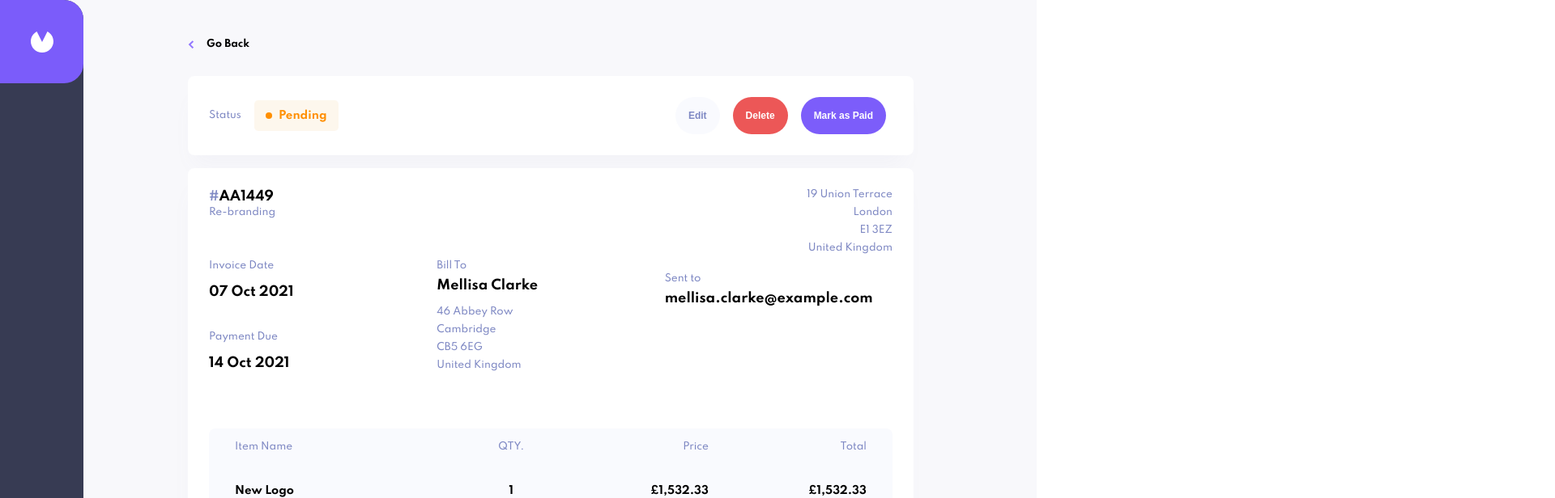
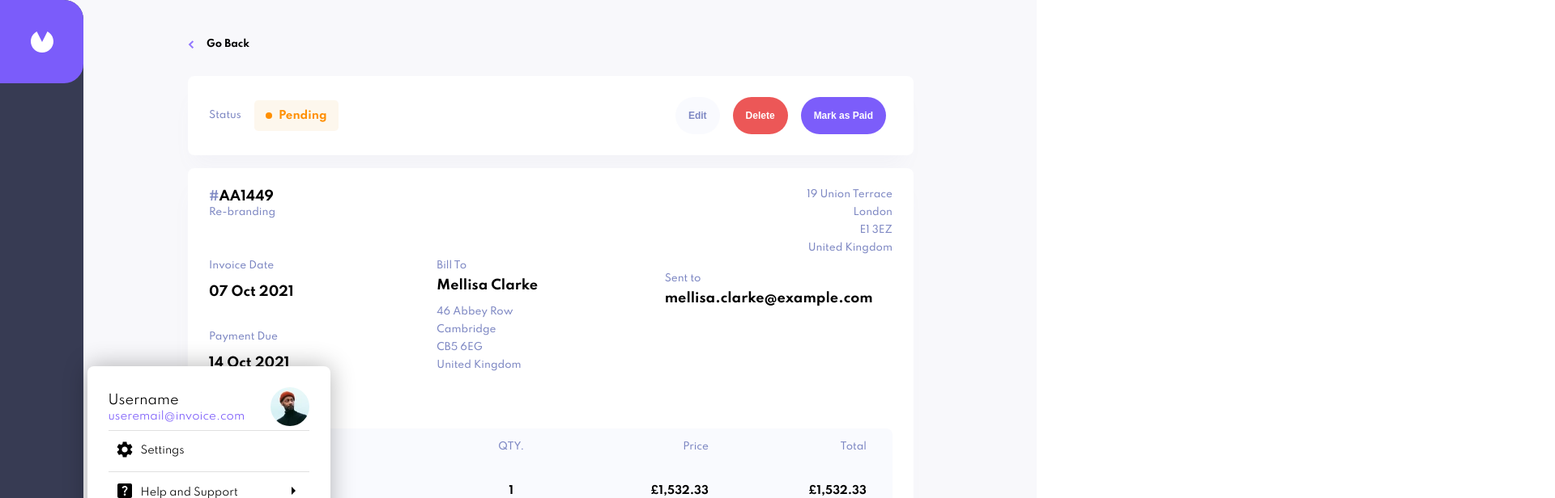
Before and after one commit to kofinartey/invoice-app, a React (Create React App) app: page /invoice/AA1449 in a window 1280 px wide. Both pictures are taken after a click on the picture 51 px from the left and 748 px from the top of the page. Shown: the top 616 px of the page at 81% size, 1920 px wide, since content can reach past the window. Built offline with nearby package versions, Linux system fonts and the light colour scheme.

Commit message:
Added avatar and dropdown menu

```diff
--- a/package.json
+++ b/package.json
@@ -3,8 +3,12 @@
   "version": "0.1.0",
   "private": true,
   "dependencies": {
+    "@emotion/react": "^11.4.1",
+    "@emotion/styled": "^11.3.0",
     "@hookform/resolvers": "^2.7.1",
     "@material-ui/core": "^4.12.2",
+    "@mui/icons-material": "^5.0.0",
+    "@mui/material": "^5.0.0",
     "@testing-library/jest-dom": "^5.14.1",
     "@testing-library/react": "^11.2.7",
     "@testing-library/user-event": "^12.8.3",
--- a/src/InvoiceApp.js
+++ b/src/InvoiceApp.js
@@ -31,8 +31,8 @@ function InvoiceApp() {
               <InvoiceDetails id={routeProps.match.params.id} {...routeProps} />
             )}
           />
+          <Notification />
         </Switch>
-        <Notification />
       </AnimatePresence>
 
       {/* <InvoiceForm /> */}
--- a/src/InvoiceAppStyles.js
+++ b/src/InvoiceAppStyles.js
@@ -8,6 +8,14 @@ const InvoiceAppStyles = makeStyles({
     flexDirection: "column",
     transition: "all .3s ease-out",
     overflowX: "hidden",
+    "&::-webkit-scrollbar": {
+      width: ".5rem",
+      height: "2rem",
+    },
+    "&::-webkit-scrollbar-thumb": {
+      backgroundColor: "#7C5DFA",
+      borderRadius: "3rem",
+    },
   },
   Appbar: {
     width: "100%",
--- a/src/components/appbar/Appbar.js
+++ b/src/components/appbar/Appbar.js
@@ -2,12 +2,12 @@ import React from "react";
 import { useSelector, useDispatch } from "react-redux";
 import { switchTheme } from "../../redux/theme/themeAction";
 
+import Avatar from "../avatar/Avatar";
 import AppbarStyles from "./AppbarStyles";
 import { IconButton } from "@material-ui/core";
 import logo from "../../assets/logo.svg";
 import sun from "../../assets/icon-sun.svg";
 import moon from "../../assets/icon-moon.svg";
-import avatar from "../../assets/image-avatar.jpg";
 
 function Appbar(props) {
   const classes = AppbarStyles();
@@ -33,7 +33,7 @@ function Appbar(props) {
         </div>
         <div className={classes.divider}></div>
         <div className={classes.container}>
-          <img className={classes.avatar} src={avatar} alt="avatar" />
+          <Avatar />
         </div>
       </div>
     </div>
--- a/src/components/appbar/AppbarStyles.js
+++ b/src/components/appbar/AppbarStyles.js
@@ -37,10 +37,6 @@ const AppbarStyles = makeStyles({
     width: "1px",
     height: "4.5rem",
     backgroundColor: "#494E6E",
-  },
-  avatar: {
-    width: "2rem",
-    borderRadius: "50%",
   },
 
   "@media(min-width: 48rem)": {
--- /dev/null
+++ b/src/components/avatar/Avatar.js
@@ -0,0 +1,156 @@
+import React, { useState } from "react";
+import { useSelector, useDispatch } from "react-redux";
+import { AnimatePresence, motion } from "framer-motion";
+import { Link } from "react-router-dom";
+import { switchTheme } from "../../redux/theme/themeAction";
+import avatar from "../../assets/image-avatar.jpg";
+import Card from "../shared_components/Card";
+import AvatarStyles from "./AvatarStyles";
+import SettingsIcon from "@mui/icons-material/Settings";
+import LogoutIcon from "@mui/icons-material/Logout";
+import ArrowRightIcon from "@mui/icons-material/ArrowRight";
+import ArrowBackIcon from "@mui/icons-material/ArrowBack";
+import HelpCenterIcon from "@mui/icons-material/HelpCenter";
+import Divider from "@mui/material/Divider";
+import WbSunnyIcon from "@mui/icons-material/WbSunny";
+import ModeNightIcon from "@mui/icons-material/ModeNight";
+
+const DropDownMenu = (props) => {
+  const classes = AvatarStyles();
+  const darkTheme = useSelector((state) => state.theme);
+  return (
+    <motion.div
+      className={classes.DropDownMenu}
+      style={{ color: darkTheme && "white" }}
+    >
+      <Card style={{ boxShadow: "0 0 30px rgba(0,0,0,0.3)" }}>
+        {props.children}
+      </Card>
+    </motion.div>
+  );
+};
+
+const DropDownItem = (props) => {
+  const classes = AvatarStyles();
+
+  return (
+    <div className={classes.DropDownItem} onClick={props.onClick}>
+      <span>{props.leftIcon}</span>
+      <p>{props.children}</p>
+      <span>{props.rightIcon}</span>
+    </div>
+  );
+};
+
+function Avatar() {
+  const classes = AvatarStyles();
+  const [open, setOpen] = useState(false);
+  const [menu, setMenu] = useState("main");
+  const darkTheme = useSelector((state) => state.theme);
+  const dispatch = useDispatch();
+
+  const toggleMenu = () => {
+    setOpen(!open);
+    setMenu("main");
+  };
+
+  return (
+    <div className={classes.Avatar}>
+      <img
+        className={classes.avatar_img}
+        src={avatar}
+        alt="avatar"
+        onClick={toggleMenu}
+      />
+      <div>
+        {open && (
+          <>
+            <div
+              className={classes.overlay}
+              onClick={() => {
+                setOpen(!open);
+              }}
+            ></div>
+            <DropDownMenu>
+              {/* main menu */}
+              {menu === "main" && (
+                <motion.div
+                  initial={{ x: -20 }}
+                  animate={{ x: 0 }}
+                  exit={{ x: 100 }}
+                  style={{ overflowX: "hidden" }}
+                >
+                  <div className={classes.username}>
+                    <div>
+                      <p>Username</p>
+                      <small>useremail@invoice.com</small>
+                    </div>
+                    <div>
+                      <img src={avatar} alt="" className={classes.avatar_img} />
+                    </div>
+                  </div>
+                  <Divider style={{ color: darkTheme && "red" }} />
+                  <Link
+                    to="#"
+                    style={{ color: darkTheme ? "white" : "black" }}
+                    onClick={toggleMenu}
+                  >
+                    <DropDownItem text="Settings" leftIcon={<SettingsIcon />}>
+                      Settings
+                    </DropDownItem>
+                  </Link>
+                  <Divider />
+                  <DropDownItem
+                    leftIcon={<HelpCenterIcon />}
+                    rightIcon={<ArrowRightIcon />}
+                    onClick={() => {
+                      setMenu("help");
+                    }}
+                  >
+                    Help and Support
+                  </DropDownItem>
+                  <Divider />
+                  <DropDownItem
+                    leftIcon={darkTheme ? <WbSunnyIcon /> : <ModeNightIcon />}
+                    onClick={() => {
+                      dispatch(switchTheme());
+                    }}
+                  >
+                    {darkTheme ? "Light Mode" : "Dark Mode"}
+                  </DropDownItem>
+                  <DropDownItem leftIcon={<LogoutIcon />}>
+                    Sign Out
+                  </DropDownItem>
+                </motion.div>
+              )}
+              {/* Help Menu */}
+              {menu === "help" && (
+                <AnimatePresence>
+                  <motion.div
+                    // key="help"
+                    initial={{ x: 100 }}
+                    animate={{ x: 0 }}
+                    exit={{ x: 100 }}
+                  >
+                    <DropDownItem
+                      leftIcon={<ArrowBackIcon />}
+                      onClick={() => setMenu("main")}
+                    />
+                    <Divider />
+                    <DropDownItem>Report a problem</DropDownItem>
+                    <Divider />
+                    <DropDownItem>Support Inbox</DropDownItem>
+                    <Divider />
+                    <DropDownItem>Help Center</DropDownItem>
+                  </motion.div>
+                </AnimatePresence>
+              )}
+            </DropDownMenu>
+          </>
+        )}
+      </div>
+    </div>
+  );
+}
+
+export default Avatar;
--- /dev/null
+++ b/src/components/avatar/AvatarStyles.js
@@ -0,0 +1,67 @@
+import { makeStyles } from "@material-ui/core";
+
+const AvatarStyles = makeStyles({
+  Avatar: {
+    position: "relative",
+  },
+  overlay: {
+    width: "100vw",
+    height: "100vh",
+    position: "fixed",
+    left: "0",
+    top: "0",
+  },
+  avatar_img: {
+    width: "3rem",
+    borderRadius: "50%",
+  },
+  DropDownMenu: {
+    position: "absolute",
+    // top: "-10rem",
+    // right: "-14rem",
+    top: "3rem",
+    right: "0",
+    display: "flex",
+    justifyContent: "flex-start",
+  },
+  DropDownItem: {
+    fontSize: "0.8rem",
+    padding: "0.5rem ",
+    margin: "0.2rem 0",
+    display: "flex",
+    alignItems: "center",
+    borderRadius: "0.5rem",
+    cursor: "pointer",
+    "& p": {
+      margin: "0 0.5rem",
+      whiteSpace: "nowrap",
+    },
+    "& span:nth-of-type(2)": {
+      marginLeft: "auto",
+    },
+    "&:hover": {
+      backgroundColor: "rgba(124,93,230,0.1)",
+    },
+  },
+  username: {
+    display: "flex",
+    alignItems: "center",
+    "& div:nth-of-type(1)": {
+      marginRight: "2rem",
+    },
+    "& small": {
+      color: "#7C5DFA",
+    },
+  },
+
+  "@media(min-width: 64rem)": {
+    DropDownMenu: {
+      bottom: "0",
+      left: "5rem",
+      right: "unset",
+      top: "unset",
+    },
+  },
+});
+
+export default AvatarStyles;
--- a/src/components/invoice_details/InvoiceDetailsStyles.js
+++ b/src/components/invoice_details/InvoiceDetailsStyles.js
@@ -8,6 +8,7 @@ const InvoiceDetailsStyles = makeStyles({
     alignItems: "center",
     marginTop: "4.5rem",
     width: "100%",
+    // overflowX: "hidden",
     "& p": {
       fontSize: "0.75rem",
       fontWeight: "500",
--- a/src/components/invoice_form/InvoiceFormStyles.js
+++ b/src/components/invoice_form/InvoiceFormStyles.js
@@ -6,6 +6,7 @@ const InvoiceFormStyles = makeStyles({
     height: "100%",
     position: "fixed",
     top: "4.5rem",
+    left: "-100rem",
     display: "flex",
     flexDirection: "column",
     alignItems: "center",
--- a/src/components/invoice_form/schema.js
+++ b/src/components/invoice_form/schema.js
@@ -4,7 +4,7 @@ const schema = {
   validate: yup.object().shape({
     street: yup.string().required("can't be empty"),
     city: yup.string().required("can't be empty"),
-    postcode: yup.string().required("can't be empty"),
+    postCode: yup.string().required("can't be empty"),
     country: yup.string().required("can't be empty"),
     clientName: yup.string().required("can't be empty"),
     clientEmail: yup.string().email("invalid email").required("can't be empty"),
@@ -17,7 +17,7 @@ const schema = {
   no_validate: yup.object().shape({
     street: yup.string(),
     city: yup.string(),
-    postcode: yup.string(),
+    postCode: yup.string(),
     country: yup.string(),
     clientName: yup.string(),
     clientEmail: yup.string().email("invalid email"),
```
Also changed, not shown: src/components/invoice_form/InvoiceForm.js (+9 -9 lines), 1 other file (tests, documents, lock files or other folders).
